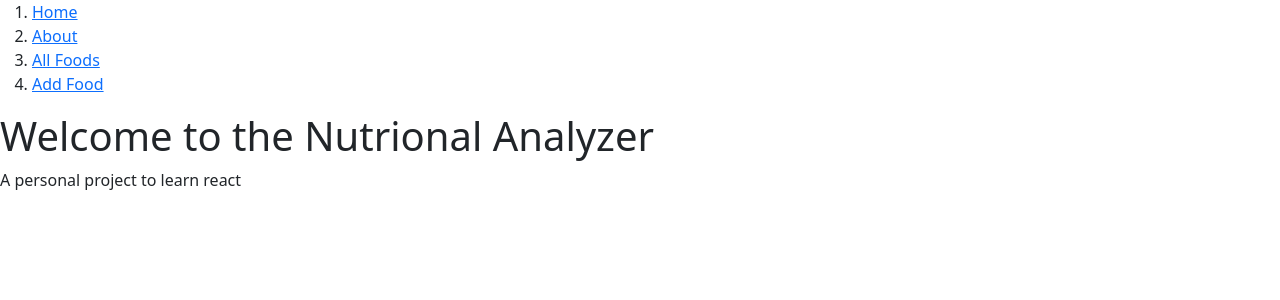
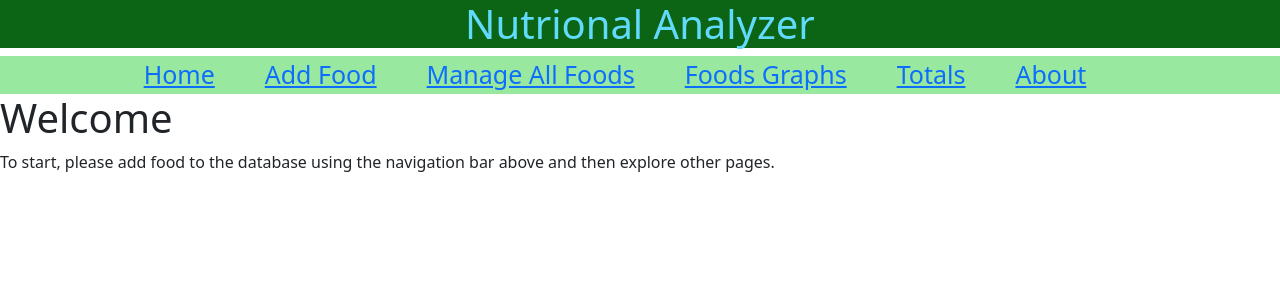
Before and after one commit to mcgaffickm/Nutrition, a React (Create React App) app in the folder nutritional-frontend-app/: page / in a window 1280 px wide. Shown: the top 300 px of the page. Built offline with nearby package versions, Linux system fonts and the light colour scheme.

Commit message:
Adds a navigation bar to clean up the front-end and prepares templates for future pages on nav bar

```diff
--- a/nutritional-frontend-app/src/AddFood.js
+++ b/nutritional-frontend-app/src/AddFood.js
@@ -4,7 +4,7 @@ import React, { useState } from 'react';
 function AddFood(){
 
     //Creates the food value
-    const [food, setFood] = useState({name:"", date:"", calories:"",fat:"",protein:"",carbs:"",fiber:""});
+    const [food, setFood] = useState({name:"",calories:"",fat:"",protein:"",carbs:"",fiber:""});
 
     //Fetch method to make the post
     const handleSubmit = function(event) {
@@ -36,9 +36,6 @@ function AddFood(){
             <label>Name of Food: </label>
             <input name= "name" type = "text" value={food.name} onChange={handleChange}></input>
             <br /><br />
-            <label>Date Eaten: </label>
-            <input name= "date" type = "date" value={food.date} onChange={handleChange} ></input>
-            <br /><br />
             <label>Calories: </label>
             <input name= "calories" type = "text" value={food.calories} onChange={handleChange} ></input>
             <br /><br />
--- a/nutritional-frontend-app/src/App.css
+++ b/nutritional-frontend-app/src/App.css
@@ -36,3 +36,22 @@
     transform: rotate(360deg);
   }
 }
+
+.banner{
+  text-align: center;
+  background-color: #0c6514;
+  color: #61dafb;
+}
+
+.topnav{
+  background-color:#98e8a0;
+  overflow: hidden;
+  display:flex;
+  justify-content: center;
+}
+
+.links
+{
+  padding-right: 50px;
+  font-size: 25px;
+}
--- a/nutritional-frontend-app/src/App.js
+++ b/nutritional-frontend-app/src/App.js
@@ -7,31 +7,45 @@ import AddFood from './AddFood.js';
 import 'bootstrap/dist/css/bootstrap.min.css';
 
 import {BrowserRouter as Router, Routes, Route, Link} from "react-router-dom";
+import FoodGraphs from './FoodGraphs.js';
+import Totals from './Totals.js';
 
 //Router to determine the different links
 function App() {
   return (
      <Router>
       <div>
-        <ol>
-          <li>
+        <div>
+          <h1 class="banner">Nutrional Analyzer</h1>
+        </div>
+        <div class="topnav">
+          <div class="links">
             <Link to ="/">Home</Link>
-          </li>
-          <li>
-          <Link to ="/About">About</Link>
-          </li>
-          <li>
-          <Link to ="/AllFoods">All Foods</Link>
-          </li>
-          <li>
-          <Link to ="/AddFood">Add Food</Link>
-          </li>
-        </ol>
+          </div>
+          <div class="links">
+            <Link to ="/AddFood">Add Food</Link>
+          </div>
+          <div class="links">
+            <Link to ="/AllFoods">Manage All Foods</Link>
+          </div>
+          <div class="links">
+            <Link to ="/FoodGraph">Foods Graphs</Link>
+          </div>
+          <div class="links">
+            <Link to ="/Totals">Totals</Link>
+          </div>
+          <div class="links">
+            <Link to ="/About">About</Link>
+          </div>
+
+        </div>
         <Routes>
           <Route exact path="/" element={<Home />}></Route>
           <Route exact path ="/About" element={<About />}></Route>
           <Route exact path ="/AllFoods" element={<AllFoods />}></Route>
           <Route exact path ="/AddFood" element={<AddFood />}></Route>
+          <Route exact path ="/FoodGraph" element={<FoodGraphs />}></Route>
+          <Route exact path ="/Totals" element={<Totals />}></Route>
         </Routes>
       </div>
      </Router>
--- /dev/null
+++ b/nutritional-frontend-app/src/FoodGraphs.js
@@ -0,0 +1,9 @@
+function FoodGraphs(){
+    return(
+      <div>
+        <h2>A Food Graph will go here</h2>
+      </div>
+    )
+  }
+
+  export default FoodGraphs;
--- a/nutritional-frontend-app/src/Home.js
+++ b/nutritional-frontend-app/src/Home.js
@@ -2,9 +2,9 @@ function Home(){
     return(
       <div>
        <h1>
-          Welcome to the Nutrional Analyzer
+          Welcome
         </h1>
-        <p>A personal project to learn react</p>
+        <p>To start, please add food to the database using the navigation bar above and then explore other pages.</p>
       </div>
     )
   }
--- /dev/null
+++ b/nutritional-frontend-app/src/Totals.js
@@ -0,0 +1,10 @@
+function Totals(){
+    return(
+      <div>
+        <h2>Totals</h2>
+        <p></p>
+      </div>
+    )
+  }
+
+  export default Totals;
```
Also changed, not shown: 2 other files (tests, documents, lock files or other folders).
